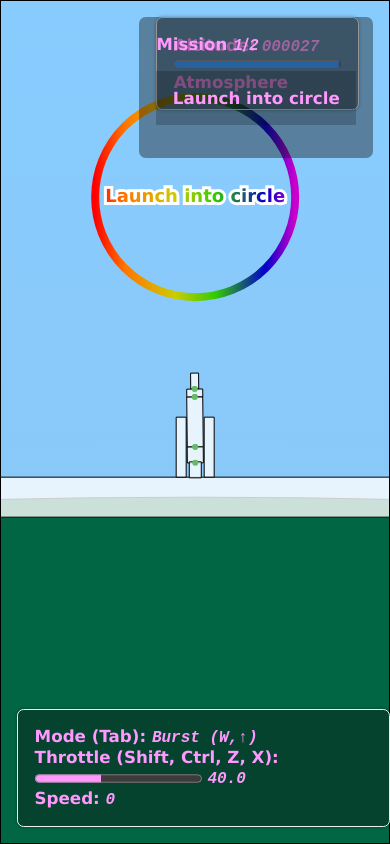
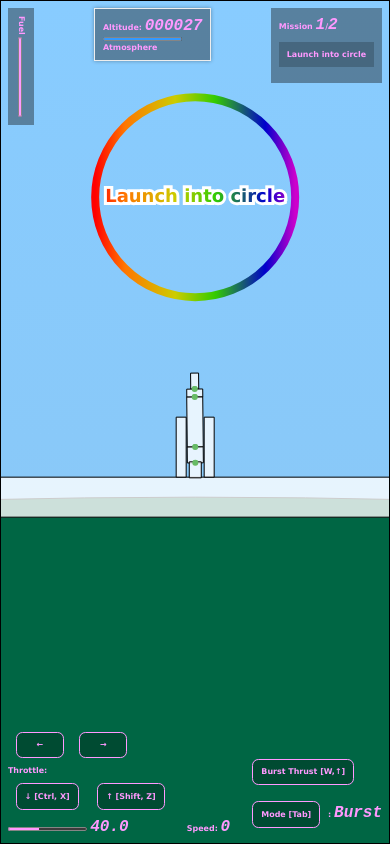
Before and after one commit to morph-games/rainbow-rockets-13kb, a website built with Vite: page index.html in a window 390 px wide. Built offline with nearby package versions, Linux system fonts and the light colour scheme; animation ran at ten frames a second; what zzfx would draw is missing.

Commit message:
Mobile UI, Rainbow, Fuel

```diff
--- a/index.html
+++ b/index.html
@@ -6,20 +6,53 @@
 			margin: 0;
 			padding: 0;
 			font-family: Verdana, sans-serif;
-			font-size: calc(12px + 3vh - 1vw);
+			font-size: calc(12px + 1vmin);
 			overflow: hidden;
 		}
 		canvas {
 			border: solid 1px black;
 		}
-		b {
+		div, b, u {
 			display: block;
+			box-sizing: border-box;
+			text-decoration: none;
+		}
+		u {
+			display: inline-block;
+			padding: 1em;
+			min-width: 6em;
+			margin: 1em;
+			border: solid 1px #f9f;
+			border-radius: 0.8em;
+			text-align: center;
+			cursor: pointer;
+			user-select: none;
+			background: #0004;
+		}
+		u:active {
+			scale: 0.9;
+		}
+		#tp, #bm {
 			padding: 1em;
 			border-radius: 0.4em;
 			position: absolute;
-			background: #1116;
 			color: #f9f;
 			font-size: 50%;
+			width: 100%;
+			display: flex;
+			justify-content: space-between;
+		}
+		#tp {
+			top: 0;
+			align-items: flex-start;
+		}
+		#tp > b {
+			padding: 1em;
+			background: #1116;
+		}
+		#bm {
+			bottom: 0;
+			align-items: flex-end;
 		}
 		progress {
 			accent-color: #f9f;
@@ -27,7 +60,7 @@
 		#atmos {
 			accent-color: #39f;
 		}
-		#alt, #th {
+		#alt {
 			border: ridge .5vmin;
 			box-shadow: 0 0 1vmin #0005;
 		}
@@ -64,6 +97,10 @@
 		#msndone {
 			color: #ff5;
 		}
+		#fl {
+			writing-mode: vertical-lr;
+			/* rotate: 90deg; */
+		}
 	</style>
 	<meta name="viewport" content="width=device-width, initial-scale=1.0, maximum-scale=1.0, user-scalable=no">
 	<link rel=icon href=data:,>
@@ -71,17 +108,55 @@
 </head>
 <body>
 <canvas id=a></canvas>
+<b id=tp>
+	<b id=fl>
+		Fuel <progress id=flp value=0 max=1></progress>
+	</b>
+	<b id=alt>
+		Altitude: <i id=altn></i><br>
+		<progress id=atmos value=0 max=1></progress>
+		<b>Atmosphere</b>
+	</b>
+	<b id=msn>
+		Mission <i id=msnnum></i>/<i id=msntot></i>
+		<br>
+		<ol id=msnos>
+			<li>Do thing</li>
+			<li>Do another thing</li>
+		</ol>
+		<div id=msndone></div>
+	</b>
+</b>
+<b id=bm>
+	<b>
+		<u data-key=l>&larr;</u><u data-key=r>&rarr;</u>
+		<!-- TODO: Left/right controls -->
+		<b>Throttle:</b>
+		<u data-key=C>&darr; [Ctrl, X]</u>
+		<u data-key=H>&uarr; [Shift, Z]</u>
+		<br>
+		<progress id=thp value=0 max=1></progress>
+		<i id=thn></i>
+	</b>
+	<b>
+		<!-- TODO: Navbar -->
+		Speed: <i id=spdn></i>
+	</b>
+	<b id=th>
+		<u data-key=u>Burst Thrust [W,&uarr;]</u>
+		<br>
+		<u data-key=T>Mode [Tab]</u>: <i id=elMode></i>
+	</b>
+</b>
+
+<!--
 <b id=alt>Altitude: <i id=altn></i><br>
 	<progress id=atmos value=0 max=1></progress>
 	<div>Atmosphere</div>
 </b>
-<b id=th>
-	Mode (Tab): <i id=elMode></i>
-	<br>Throttle (Shift, Ctrl, Z, X):
-	<progress id=thp value=0 max=1></progress>
-	<i id=thn></i>
-	<br>Speed: <i id=spdn></i>
-</b>
+-->
+
+<!--
 <b id=msn>
 	Mission <i id=msnnum></i>/<i id=msntot></i>
 	<br>
@@ -91,6 +166,7 @@
 	</ol>
 	<div id=msndone></div>
 </b>
+-->
 </body>
 <script type="module" src="./src/game.js"></script>
 </html>
--- a/src/canvas-renderer.js
+++ b/src/canvas-renderer.js
@@ -1,4 +1,4 @@
-import { colorToHex, clamp, X, Y, TWO_PI, lerpVectors, addVectors } from './utils.js';
+import { colorToHex, clamp, X, Y, PI, TWO_PI, lerpVectors, addVectors, polar2Vector } from './utils.js';
 import { PLANET_RADIUS, ATMOS_RADIUS, PLANET_CENTER } from './planet.js';
 
 const c = a.getContext`2d`
@@ -58,12 +58,12 @@ function getRainbowGradient(pos1, pos2, a = 'f') {
 	return grad
 }
 
-export const draw = (sims, particles, trajectories, missions, e, r) => {
+export const draw = (sims, particles, trajectories, missions, rainbow, e, r) => {
 	// reset canvas
 	a.width ^= 0;
 
 	// Draw the planet
-	const screenPos = w2s([0, 0]);
+	const screenPos = w2s(PLANET_CENTER);
 	const gradient = c.createRadialGradient(...screenPos, 0, ...screenPos, ATMOS_RADIUS * zoom);
 	[
 		[0, 200, 200, 200, .7], // center
@@ -75,6 +75,29 @@ export const draw = (sims, particles, trajectories, missions, e, r) => {
 	c.arc(...screenPos, ATMOS_RADIUS * zoom, 0, TWO_PI);
 	c.fillStyle = gradient;
 	c.fill();
+
+	// Draw rainbox
+	{
+		c.save();
+		const rr = rainbow.r * zoom;
+		const rainbowWidth = rainbow.w * zoom;
+		const rc = w2s(rainbow.c);
+		const grad = c.createRadialGradient(...rc, rr + rainbowWidth/2, ...rc, rr - rainbowWidth/2);
+		[
+			[0, 'f00'], // red
+			[.2, 'f70'], // orange
+			[.4, 'ee0'], // yellow
+			[.6, '3c0'], // green
+			[.8, '22e'], // blue
+			[1, 'c0c'], // purple
+		].forEach(([n, rgb]) => grad.addColorStop(n, `#${rgb}c`));
+		c.beginPath();
+		c.arc(...rc, rr, 0, TWO_PI);
+		c.lineWidth = rainbowWidth;
+		c.strokeStyle = grad;
+		c.stroke();
+		c.restore();
+	}
 
 	// Draw objects within the physics sims
 	for (let sim of sims) {
--- a/src/game.js
+++ b/src/game.js
@@ -9,7 +9,7 @@ import {
 	setDampeningForPressure, calcAltitude, calcPlanetGravity,
 } from './planet.js';
 import { getCollisionsById } from './physics-extensions.js';
-import { setPos, subtractVectors, clamp, sin, cos, PI, X, Y, angle2Vector, distance, magnitude, TWO_PI, addVectors } from './utils.js';
+import { setPos, subtractVectors, clamp, sin, cos, PI, X, Y, angle2Vector, distance, magnitude, TWO_PI, addVectors, polar2Vector } from './utils.js';
 import { missions } from './missions.js';
 
 
@@ -97,17 +97,36 @@ onkeydown = onkeyup = e => {
 // onkeyup = e => console.log(e, e.type[5]);
 
 onclick=e=>{
-	if (Math.random() < 0.5) {
-		rect(...s2w(e.pageX, e.pageY), 20, 20);
-	} else {
-		circle(...s2w(e.pageX, e.pageY), 10);
-	}
+	// if (Math.random() < 0.5) {
+	// 	rect(...s2w(e.pageX, e.pageY), 20, 20);
+	// } else {
+	// 	circle(...s2w(e.pageX, e.pageY), 10);
+	// }
+	const { nodeName, dataset } = e.target;
+	if (nodeName === 'U' && dataset.key && kt[dataset.key]) kt[dataset.key]();
+
 	// If we clicked on an objective then look at it
 	const objIndex = e.target?.dataset?.obj;
 	if (objIndex?.length) lookAtObj(Number(objIndex));
 	// console.log(e.target);
 	// s1.shape(CIRCLE, , 500, 10);
 };
+let clickedKey;
+onpointerdown=e=>{
+	const { nodeName, dataset } = e.target;
+	if (nodeName === 'U' && dataset.key) {
+		clickedKey = dataset.key;
+		ks[dataset.key] = 1;
+		console.log(ks);
+	}
+};
+onpointercancel = onpointerleave = onpointerup = e => {
+	if (clickedKey) {
+		ks[clickedKey] = 0;
+		clickedKey = null;
+		console.log(ks);
+	}
+}
 
 onwheel = (e) => { /* e.preventDefault(); */ wheelZoom(e.deltaY); }
 
@@ -128,7 +147,7 @@ s1.shape(RECTANGLE, [300, -PLANET_RADIUS - 100], 0, 100, 250); // Test building
 
 const LAUNCHPAD_RESET_POS = [0, -PLANET_RADIUS - 40];
 
-const MODE_NAMES = ['Burst (W,↑)', 'Sustained Burn'];
+const MODE_NAMES = ['Burst', 'Sustained Burn'];
 const rocket = {
 	compound: makeCompound(
 		[
@@ -155,6 +174,10 @@ const rocket = {
 		this.nozzle.a += dg;
 		// console.log(this.nozzle.a, this.engine.a);
 	},
+	fuel: 1e3,
+	maxFuel: 1e3,
+	setFuel(t) { this.fuel = clamp(t, 0, this.maxFuel);	},
+	refuel(dr) { this.setFuel(this.fuel + dr); },
 	engineOn: 0,
 	enginePower: 0.4,
 	throttle: 0.4,
@@ -165,6 +188,8 @@ const rocket = {
 		this.applyThrust();
 	},
 	applyThrust() {
+		this.refuel(-.3 * this.throttle);
+		if (this.fuel <= 0) return;
 		const noz = this.nozzle;
 		const vec = angle2Vector(noz.a - PI/2);
 		// Old method involved applying to velocity
@@ -172,6 +197,7 @@ const rocket = {
 		// noz.v[Y] += vec[Y] * this.throttle * this.enginePower;
 		noz.F[X] = vec[X] * this.throttle * this.enginePower;
 		noz.F[Y] = vec[Y] * this.throttle * this.enginePower;
+
 		if (Math.random() > this.throttle) return; // No particles
 		[
 			[255, 0, 0],
@@ -291,10 +317,17 @@ function calcTrajectory({ com, v, m }) {
 	return traj;
 }
 
+// Other things to display
+const rainbow = {
+	mag: 7e3, angle: -PI * .4, // coordinates
+	c: [0, 0], // center (position)
+	r: PLANET_RADIUS * .5, // size
+	w: 200,
+};
+let trajectory = [];
 
 // Game loop
 const DT = 16;
-let trajectory = [];
 setInterval(() => {
 	if (commandQueue.length) {
 		if (commandQueue.shift() === 'reset') reset();
@@ -324,6 +357,12 @@ setInterval(() => {
 	rocket.compound.calc();
 	trajectory = calcTrajectory(rocket.compound);
 
+	{ // Check rainbow
+		rainbow.c = polar2Vector(rainbow.mag, rainbow.angle);
+		const d = distance(rocket.compound.com, rainbow.c);
+		if (Math.abs(d - rainbow.r) <= (rainbow.w/2)) rocket.refuel(3);
+	}
+
 	// console.log(rocket.body.c[0], rocket.body.c[1]);
 	// console.log(sim1.M().length, sims[1].M().length);
 	// if (sims[1].M().length) console.log(sims[1].M())
@@ -339,7 +378,7 @@ const setText = (el, txt) => el.innerText !== txt && (el.innerText = txt);
 const render = () => {
 	setCam(look, lookCooldown < -2e3);
 	const speed = magnitude(rocket.compound.v);
-	draw(sims, particles, speed < .1 ? [] : [trajectory], missions);
+	draw(sims, particles, speed < .1 ? [] : [trajectory], missions, rainbow);
 	const alt = calcPartsAltitude(rocket.compound.parts);
 	// altn.innerText = alt.toFixed(0).padStart(6, '0');
 	setText(altn, alt.toFixed(0).padStart(6, '0'));
@@ -348,13 +387,15 @@ const render = () => {
 	spdn.innerText = clamp(((speed * 100) - 1).toFixed(0), 0, Infinity);
 	elMode.innerText = MODE_NAMES[rocket.engineOn];
 	atmos.value = calcPressurePercentAtRadius(alt + PLANET_RADIUS);
+	flp.value = rocket.fuel;
+	flp.max = rocket.maxFuel;
 	setText(msnnum, missions.index + 1);
 	setText(msntot, missions.length);
 	setHTML(
 		msnos,
 		missions.current().objectives.map((o, i) => '<li data-obj="' + i + '">' + (o.completed ? '✅' : '') + (o.description || 'Do thing') + '</li>').join('')
 	);
-	msndone.innerText = missions.completed() >= 1 ? 'Hit Enter for next mission.' : '';
+	setHTML(msndone, missions.completed() >= 1 ? '<u data-key="E">Next mission [Enter]</u>' : '');
 	requestAnimationFrame(render);
 };
 
--- a/src/utils.js
+++ b/src/utils.js
@@ -6,6 +6,8 @@ export const clamp = (n, minA = 0, maxB = 1) => min(max(n, minA), maxB);
 export const angle2Vector = (a) => [cos(a), sin(a)];
 export const magnitude = ([x, y]) => hypot(x, y);
 export const vector2Polar = ([x, y]) => ({ angle: Math.atan2(y, x), magnitude: hypot(x, y) });
+export const polar2Vector = (magnitude, angle = 0) => [magnitude * cos(angle), magnitude * sin(angle)];
+// ^ Note: Angle zero is to the right
 export const distance = ([x1, y1], [x2, y2]) => hypot(x2 - x1, y2 - y1);
 export const setPos = (destPos, [x, y]) => { destPos[X] = x; destPos[Y] = y; };
 export const addVectors = ([x1, y1], [x2, y2]) => [x1 + x2, y1 + y2];
```
Also changed, not shown: dist/assets/index-BDeTz99H.js (added), dist/assets/index-BHUe4lAU.js (deleted), dist/index.html.
